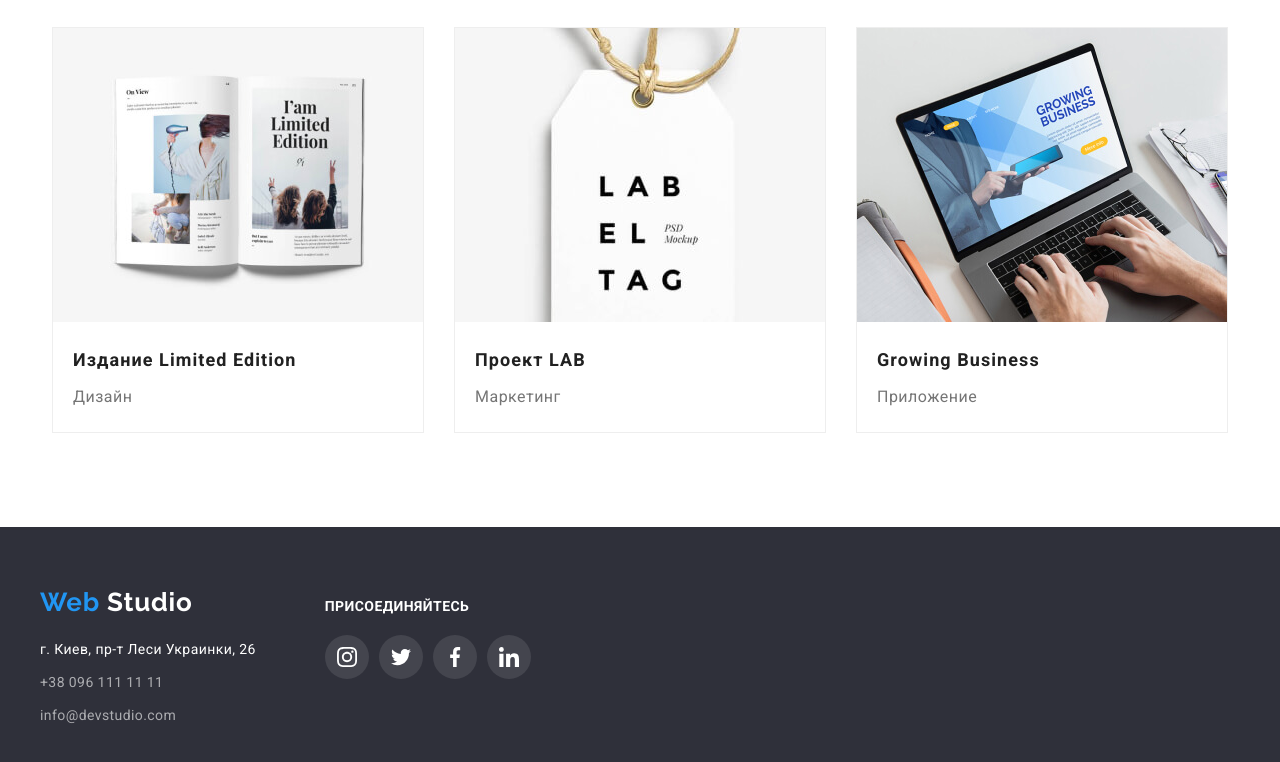
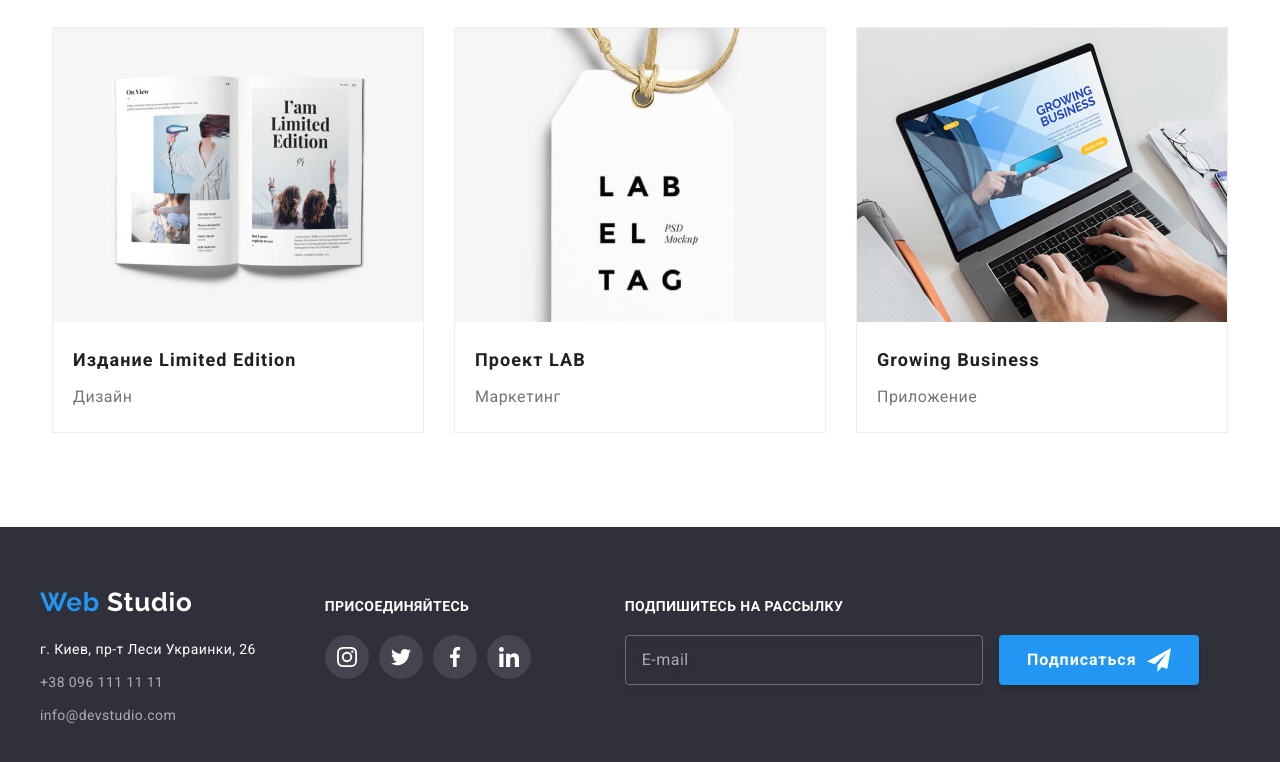
Before and after one commit to Konstantin-Bruno/goit-markup-hw-06, a plain HTML site: page portfolio.html in a window 1280 px wide. Shown: the part 1106-1868 px from the top of the page. Drawn offline with Linux system fonts and the light colour scheme.

Commit message:
fix icons

```diff
--- a/css/styles.css
+++ b/css/styles.css
@@ -871,6 +871,7 @@
 
 .modal-form-input {
   padding-left: 42px;
+  transition: border-color 250ms cubic-bezier(0.4, 0, 0.2, 1);
 }
 
 .modal-form-message {
@@ -898,6 +899,7 @@
   font-size: 14px;
   line-height: 1.14;
   letter-spacing: 0.01em;
+  transition: transform 250ms cubic-bezier(0.4, 0, 0.2, 1);
 }
 
 .modal-form-input:focus + .modal-form-lable,
@@ -907,10 +909,9 @@
   font-size: 12px;
   line-height: 1.16;
   letter-spacing: 0.01em;
-  transition: transform 250ms cubic-bezier(0.4, 0, 0.2, 1);
 }
 
-.modal-form-input:focus-within .modal-ic {
+.modal-form-input:focus ~ .modal-ic {
   fill: var(--accent-color);
 }
 
@@ -920,7 +921,6 @@
 .modal-form-message:not(:placeholder-shown) {
   outline: none;
   border-color: var(--accent-color);
-  transition: border-color 250ms cubic-bezier(0.4, 0, 0.2, 1);
 }
 
 .modal-form-message:focus::placeholder {
@@ -967,6 +967,7 @@
   border-radius: 2px;
   margin-right: 8px;
   fill: var(--primary-white-color);
+  transition: background-color 250ms cubic-bezier(0.4, 0, 0.2, 1);
 }
 .check-modal {
   width: 13px;
@@ -980,7 +981,6 @@
   height: 15px;
   background-color: var(--accent-color);
   border: none;
-  transition: background-color 250ms cubic-bezier(0.4, 0, 0.2, 1);
 }
 
 .modal-form-btn {
--- a/portfolio.html
+++ b/portfolio.html
@@ -284,6 +284,17 @@
             </li>
           </ul>
         </div>
+        <div class="submit">
+          <b class="text">Подпишитесь на рассылку</b>
+          <form action="#" class="contact-form">
+            <input type="email" name="user-email" placeholder="E-mail" class="contact-form-input" required>
+            <button type="submit" class="contact-form-btn"><span class="btn-text">Подписаться</span>
+              <svg class="subscribe">
+                <use href="./images/sprite.svg#icon-subscribe"></use>
+              </svg>
+            </button>
+          </form>
+        </div>
       </div>
     </footer>
   </body>
```
Also changed, not shown: index.html (+2 -2 lines).
